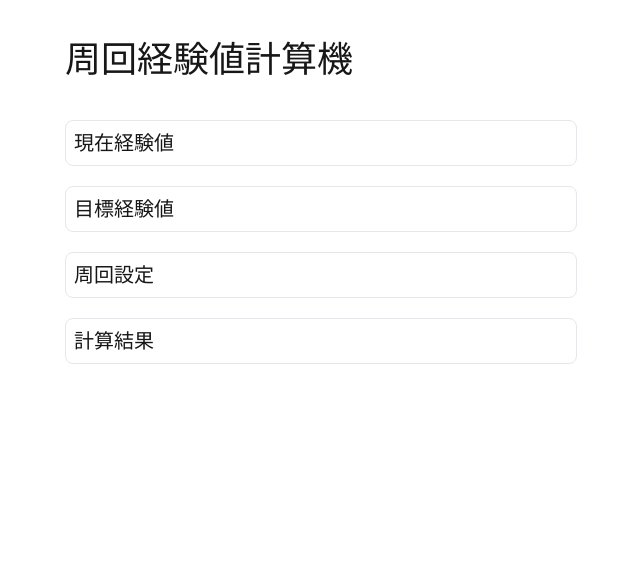
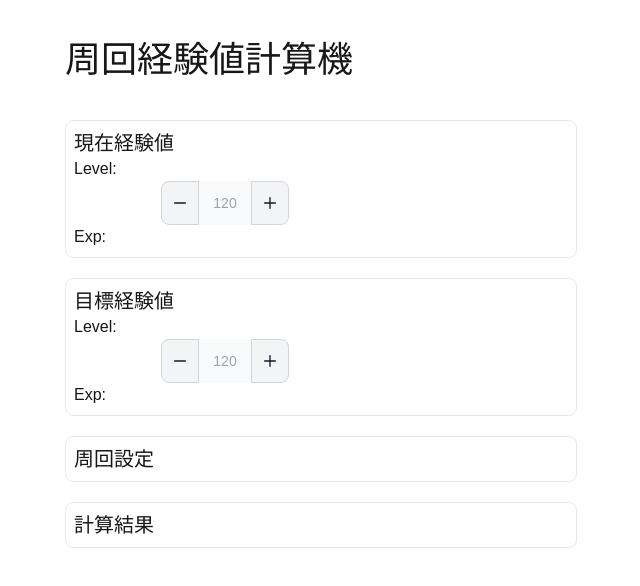
Before and after one commit to kanade2001/azurlane-webtool, a Next.js app: page /exp-calculator in a window 1280 px wide. Shown: the top 586 px of the page, without its empty margins (319-959 px from the left). Built offline with nearby package versions, Linux system fonts and the light colour scheme.

Commit message:
Feat-Use numberfield

```diff
--- a/src/app/exp-calculator/_components/exp-field/index.tsx
+++ b/src/app/exp-calculator/_components/exp-field/index.tsx
@@ -1,3 +1,5 @@
+import { NumberInput } from "@/components/field";
+
 interface ExpFieldProps {
   label: string;
 }
@@ -6,6 +8,11 @@ export default function ExpField({ label }: ExpFieldProps) {
   return (
     <div className="mb-5 rounded-lg border p-2">
       <h2 className="text-xl">{label}</h2>
+      <h3>Level:</h3>
+
+      <NumberInput />
+
+      <h3>Exp:</h3>
     </div>
   );
 }
```
